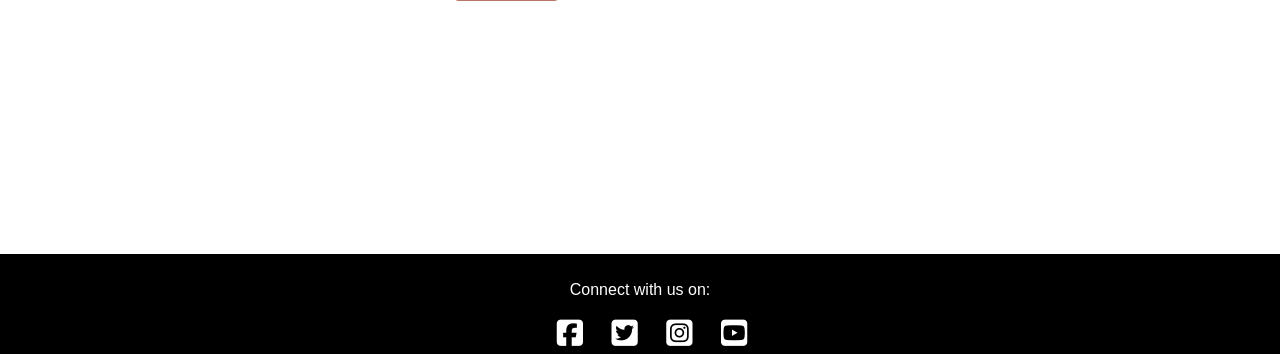
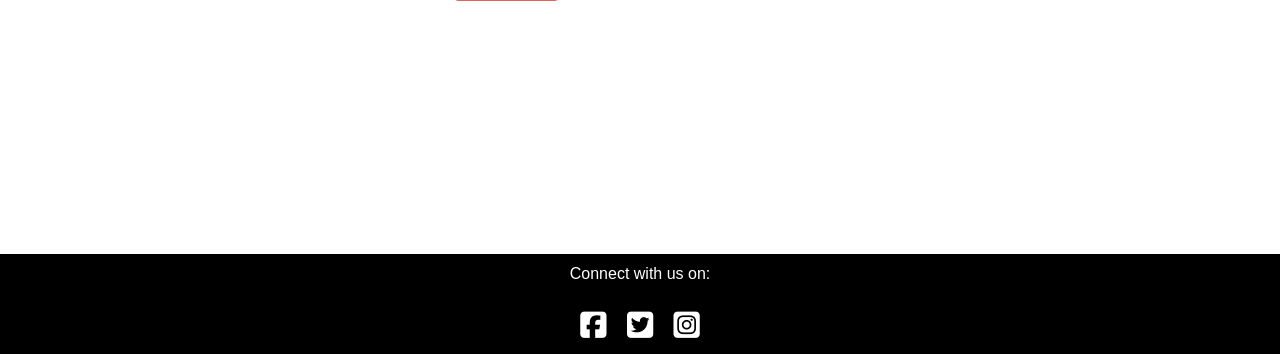
Before and after one commit to viktoriamahrberg/fashion-news-board, a Django app: page /accounts/signup/ in a window 1280 px wide. Shown: the part 446-800 px from the top of the page. Run offline with Django 3.2, Linux system fonts and the light colour scheme; some libraries are stand-ins or nearby versions; some web fonts are replaced.

Commit message:
Centralise social media links

```diff
--- a/templates/base.html
+++ b/templates/base.html
@@ -95,12 +95,14 @@
   </main>
 
   <!-- Footer -->
-  <footer class="footer mt-5 py-4  bg-black text-center">
-    <p class="text-center text-white">Connect with us on: </p>
-    <a href="#"><i class="fab fa-facebook-square ms-4" aria-label="Facebook"></i></a>
-    <a href="#"><i class="fab fa-twitter-square ms-4" aria-label="Twitter"></i></a>
-    <a href="#"><i class="fab fa-instagram-square ms-4" aria-label="Instagram"></i></a>
-    <a href="#"><i class="fab fa-youtube-square ms-4" aria-label="Youtube"></i></a>
+
+  <footer class="footer bg-black">
+    <div class="container-fluid social-links text-center">
+    <p class="text-center mt-2 text-white">Connect with us on: </p>
+    <a href="#"><i class="fab fa-facebook-square m-2" aria-label="Facebook"></i></a>
+    <a href="#"><i class="fab fa-twitter-square m-2" aria-label="Twitter"></i></a>
+    <a href="#"><i class="fab fa-instagram-square m-2" aria-label="Instagram"></i></a>
+  </div>
   </footer>
 
 
```
